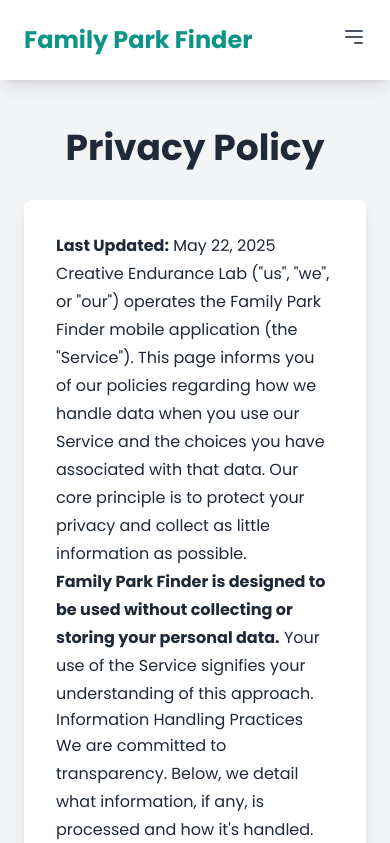
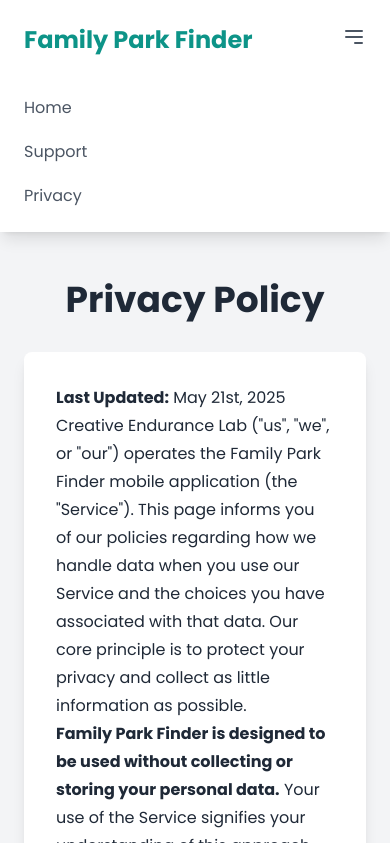
Before and after one commit to jantznick/wisconsin-parks-app, a plain HTML site: page privacy/index.html in a window 390 px wide. Both pictures are taken after a click on the button 354 px from the left and 36 px from the top of the page. Shown: the top 843 px of the page. Drawn offline with nearby package versions, Linux system fonts and the light colour scheme.

Commit message:
add js for privacy and support pages, remove dynamic last updated on privacy page

```diff
--- a/privacy/index.html
+++ b/privacy/index.html
@@ -56,7 +56,7 @@
         <h1 class="text-4xl font-bold text-gray-800 mb-8 text-center">Privacy Policy</h1>
 
         <div class="bg-white p-8 rounded-lg shadow-lg">
-            <p><strong>Last Updated:</strong> <span id="lastUpdated"></span></p>
+            <p><strong>Last Updated:</strong> <span id="lastUpdated">May 21st, 2025</span></p>
 
             <p>Creative Endurance Lab ("us", "we", or "our") operates the Family Park Finder mobile application (the "Service"). This page informs you of our policies regarding how we handle data when you use our Service and the choices you have associated with that data. Our core principle is to protect your privacy and collect as little information as possible.</p>
 
@@ -121,7 +121,12 @@
     </footer>
 
     <script>
-        document.getElementById('lastUpdated').textContent = new Date().toLocaleDateString('en-US', { year: 'numeric', month: 'long', day: 'numeric' });
+        const mobileMenuButton = document.getElementById('mobile-menu-button');
+        const mobileMenu = document.getElementById('mobile-menu');
+
+        mobileMenuButton.addEventListener('click', () => {
+            mobileMenu.classList.toggle('hidden');
+        });
     </script>
 
 </body>
```
Also changed, not shown: index.html (+0 -10 lines), privacy.html (+7 -2 lines), support.html (+8 -0 lines), support/index.html (+8 -0 lines).
